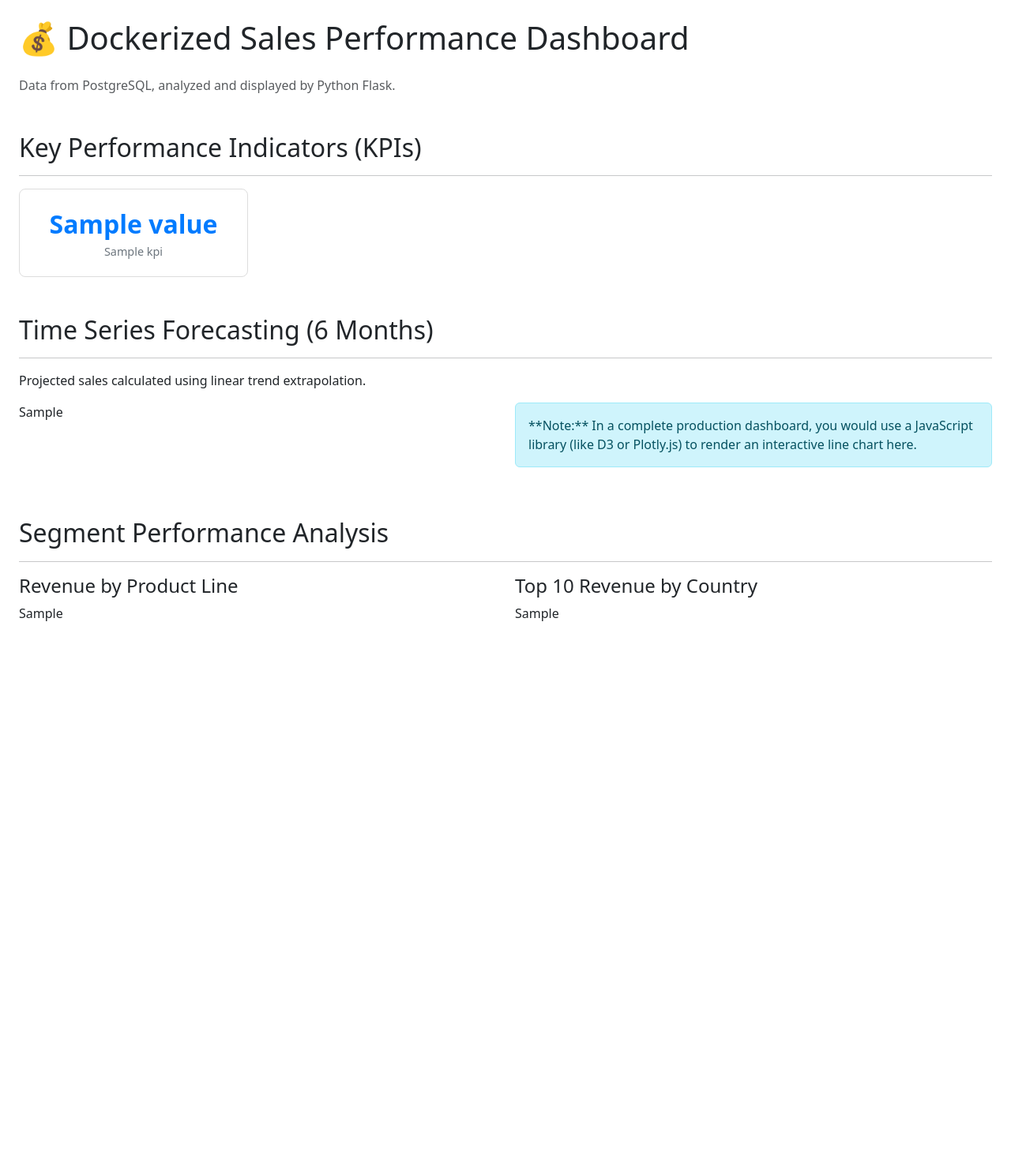
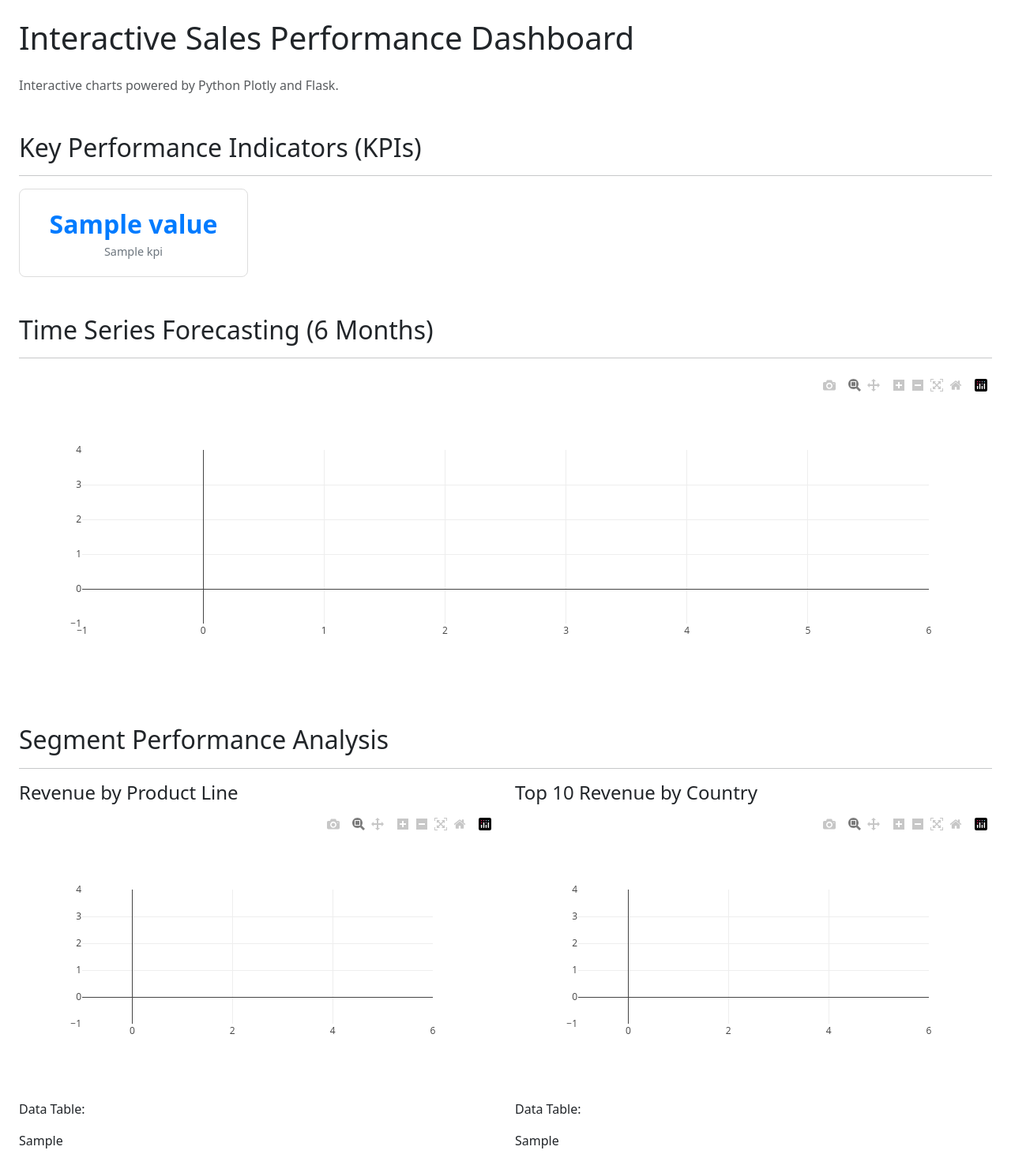
Before and after one commit to Bertan-HFT/bi-project, a Flask app: template flask_app/templates/dashboard.html in a window 1280 px wide. Shown: the whole page at 79% size. Before the commit the page ends 787 px from the top, so only its background shows below. Run offline with Flask 3, Linux system fonts and the light colour scheme; the template is opened without the code that fills it: most values are stand-ins (such as "Sample title", 1, 10 or a date in 2020); some libraries are stand-ins or nearby versions.

Commit message:
interactable graphs with plotly

```diff
--- a/flask_app/app.py
+++ b/flask_app/app.py
@@ -3,10 +3,13 @@
 import numpy as np
 from sqlalchemy import create_engine, text
 import os
+# Plotly for interactive charts
+import plotly.graph_objects as go
+# We no longer need to import 'json' explicitly here since we use fig.to_json()
 
 app = Flask(__name__)
 
-# Database configuration (connecting to the 'db' service)
+# Database configuration
 DB_USER = os.environ.get("POSTGRES_USER", "postgres")
 DB_PASSWORD = os.environ.get("POSTGRES_PASSWORD", "postgres")
 DB_HOST = os.environ.get("POSTGRES_HOST", "db")
@@ -23,17 +26,16 @@
             df = pd.read_sql(text(query), connection)
         return df
     except Exception as e:
-        # In a real app, you'd log this error
         print(f"Database query failed: {e}")
         return None
 
-def calculate_kpis_and_segments():
-    # 1. Fetch all necessary data
+def calculate_kpis_and_data():
     query = "SELECT sales, order_date, order_number, product_line, country FROM sales_data"
     df = run_db_query(query)
 
     if df is None or df.empty:
-        return None, None, None, None
+        # Returning None for all six expected outputs
+        return None, None, None, None, None, None
 
     # --- KPI Calculation ---
     total_revenue = df['sales'].sum()
@@ -48,21 +50,15 @@
         'AOV': f"${aov:,.2f}"
     }
 
-    # --- Segmentation and Forecasting Logic (Same as previous step) ---
+    # --- Segmentation Data ---
+    product_sales = df.groupby('product_line')['sales'].sum().sort_values(ascending=False)
+    country_sales = df.groupby('country')['sales'].sum().sort_values(ascending=False).head(10)
 
-    # Product Line
-    product_sales = df.groupby('product_line')['sales'].sum().sort_values(ascending=False).reset_index()
-    product_sales.columns = ['Product Line', 'Total Sales']
-    product_sales['Total Sales'] = product_sales['Total Sales'].apply(lambda x: f"${x:,.2f}")
+    # --- Forecasting Data ---
+    df['order_date'] = pd.to_datetime(df['order_date'])
 
-    # Country
-    country_sales = df.groupby('country')['sales'].sum().sort_values(ascending=False).head(10).reset_index()
-    country_sales.columns = ['Country', 'Total Sales']
-    country_sales['Total Sales'] = country_sales['Total Sales'].apply(lambda x: f"${x:,.2f}")
-
-    # Forecasting (Linear Trend Extrapolation)
-    df['order_date'] = pd.to_datetime(df['order_date'])
-    monthly_sales = df.set_index('order_date').resample('M')['sales'].sum().reset_index()
+    # FIX: Using 'ME' (Month End) instead of deprecated 'M'
+    monthly_sales = df.set_index('order_date').resample('ME')['sales'].sum().reset_index()
 
     X = np.arange(len(monthly_sales))
     y = monthly_sales['sales'].values
@@ -74,34 +70,62 @@
     forecasted_sales = p(X_future)
 
     last_date = monthly_sales['order_date'].iloc[-1]
-    future_dates = pd.date_range(start=last_date, periods=future_months + 1, freq='M')[1:]
 
-    forecast_df = pd.DataFrame({
-        'Date': future_dates.strftime('%Y-%m'),
-        'Forecasted Sales': forecasted_sales
-    })
-    forecast_df['Forecasted Sales'] = forecast_df['Forecasted Sales'].apply(lambda x: f"${x:,.2f}")
+    # FIX: Using 'ME' (Month End) instead of deprecated 'M'
+    future_dates = pd.date_range(start=last_date, periods=future_months + 1, freq='ME')[1:]
 
-    return kpis, product_sales, country_sales, forecast_df
+
+    # --- Chart Generation ---
+
+    # 1. Forecast Chart
+    fig_forecast = go.Figure()
+    fig_forecast.add_trace(go.Scatter(
+        x=monthly_sales['order_date'], y=monthly_sales['sales'], mode='lines+markers', name='Historical Sales', line=dict(color='blue')
+    ))
+    fig_forecast.add_trace(go.Scatter(
+        x=future_dates, y=forecasted_sales, mode='lines+markers', name='Forecasted Sales', line=dict(color='red', dash='dash')
+    ))
+    fig_forecast.update_layout(title='Monthly Sales & 6-Month Forecast', xaxis_title='Date', yaxis_title='Total Sales ($)', template='plotly_white')
+
+    # 2. Product Line Chart
+    fig_product = go.Figure(data=[go.Bar(
+        x=product_sales.index, y=product_sales.values, marker_color='skyblue'
+    )])
+    fig_product.update_layout(title='Revenue by Product Line', xaxis_title='Product Line', yaxis_title='Total Sales ($)', template='plotly_white')
+
+    # 3. Country Chart
+    fig_country = go.Figure(data=[go.Bar(
+        x=country_sales.index, y=country_sales.values, marker_color='lightgreen'
+    )])
+    fig_country.update_layout(title='Top 10 Revenue by Country', xaxis_title='Country', yaxis_title='Total Sales ($)', template='plotly_white')
+
+    # FIX: Convert Plotly figures to JSON using fig.to_json()
+    forecast_json = fig_forecast.to_json()
+    product_json = fig_product.to_json()
+    country_json = fig_country.to_json()
+
+    return kpis, product_sales, country_sales, forecast_json, product_json, country_json
 
 @app.route('/')
 def dashboard():
-    kpis, product_sales, country_sales, forecast_df = calculate_kpis_and_segments()
+    kpis, product_sales, country_sales, forecast_json, product_json, country_json = calculate_kpis_and_data()
 
     if kpis is None:
-        return render_template('db_error.html') # Need a basic error page template
+        # Placeholder for a DB error template
+        return "<h1 style='color:red;'>Database Connection Error or Data Empty. Check data loader logs.</h1>"
 
-    # Convert dataframes to HTML tables for rendering
-    product_sales_html = product_sales.to_html(classes='table table-striped', index=False)
-    country_sales_html = country_sales.to_html(classes='table table-striped', index=False)
-    forecast_html = forecast_df.to_html(classes='table table-striped', index=False)
+    # Convert segmented dataframes to HTML tables for display next to charts
+    product_sales_html = product_sales.reset_index().rename(columns={'index': 'Product Line', 'sales': 'Total Sales'}).to_html(classes='table table-striped', index=False)
+    country_sales_html = country_sales.reset_index().rename(columns={'index': 'Country', 'sales': 'Total Sales'}).to_html(classes='table table-striped', index=False)
 
     return render_template(
         'dashboard.html',
         kpis=kpis,
         product_sales_html=product_sales_html,
         country_sales_html=country_sales_html,
-        forecast_html=forecast_html
+        forecast_json=forecast_json,
+        product_json=product_json,
+        country_json=country_json
     )
 
 if __name__ == '__main__':
--- a/flask_app/templates/dashboard.html
+++ b/flask_app/templates/dashboard.html
@@ -5,6 +5,7 @@
     <meta name="viewport" content="width=device-width, initial-scale=1.0">
     <title>BI Sales Dashboard (Flask/Postgres/Docker)</title>
     <link href="https://cdn.jsdelivr.net/npm/bootstrap@5.3.2/dist/css/bootstrap.min.css" rel="stylesheet">
+    <script src="https://cdn.plot.ly/plotly-latest.min.js"></script>
     <style>
         .kpi-card {
             border: 1px solid #ddd; padding: 20px; border-radius: 8px; text-align: center;
@@ -15,8 +16,8 @@
 </head>
 <body>
     <div class="container-fluid p-4">
-        <h1 class="mb-4">💰 Dockerized Sales Performance Dashboard</h1>
-        <p class="text-muted">Data from PostgreSQL, analyzed and displayed by Python Flask.</p>
+        <h1 class="mb-4">Interactive Sales Performance Dashboard</h1>
+        <p class="text-muted">Interactive charts powered by Python Plotly and Flask.</p>
 
         <h2 class="mt-5">Key Performance Indicators (KPIs)</h2>
         <hr>
@@ -33,13 +34,9 @@
 
         <h2 class="mt-5">Time Series Forecasting (6 Months)</h2>
         <hr>
-        <p>Projected sales calculated using linear trend extrapolation.</p>
         <div class="row">
-            <div class="col-md-6">{{ forecast_html | safe }}</div>
-            <div class="col-md-6">
-                <div class="alert alert-info" role="alert">
-                    **Note:** In a complete production dashboard, you would use a JavaScript library (like D3 or Plotly.js) to render an interactive line chart here.
-                </div>
+            <div class="col-md-12">
+                <div id="forecast-chart" style="height: 400px;"></div>
             </div>
         </div>
 
@@ -49,14 +46,31 @@
         <div class="row">
             <div class="col-md-6">
                 <h4>Revenue by Product Line</h4>
+                <div id="product-chart" style="height: 350px;"></div>
+                <p class="mt-3">Data Table:</p>
                 {{ product_sales_html | safe }}
             </div>
             <div class="col-md-6">
                 <h4>Top 10 Revenue by Country</h4>
+                <div id="country-chart" style="height: 350px;"></div>
+                <p class="mt-3">Data Table:</p>
                 {{ country_sales_html | safe }}
             </div>
         </div>
     </div>
+
+    <script>
+        // Get JSON data passed from Flask
+        const forecast_data = {{ forecast_json | safe }};
+        const product_data = {{ product_json | safe }};
+        const country_data = {{ country_json | safe }};
+
+        // Render the charts using Plotly.js
+        Plotly.react('forecast-chart', forecast_data.data, forecast_data.layout, {responsive: true});
+        Plotly.react('product-chart', product_data.data, product_data.layout, {responsive: true});
+        Plotly.react('country-chart', country_data.data, country_data.layout, {responsive: true});
+    </script>
+
     <script src="https://cdn.jsdelivr.net/npm/bootstrap@5.3.2/dist/js/bootstrap.bundle.min.js"></script>
 </body>
 </html>
--- a/requirements.txt
+++ b/requirements.txt
@@ -3,3 +3,4 @@
 numpy
 SQLAlchemy
 psycopg2-binary
+plotly
```
